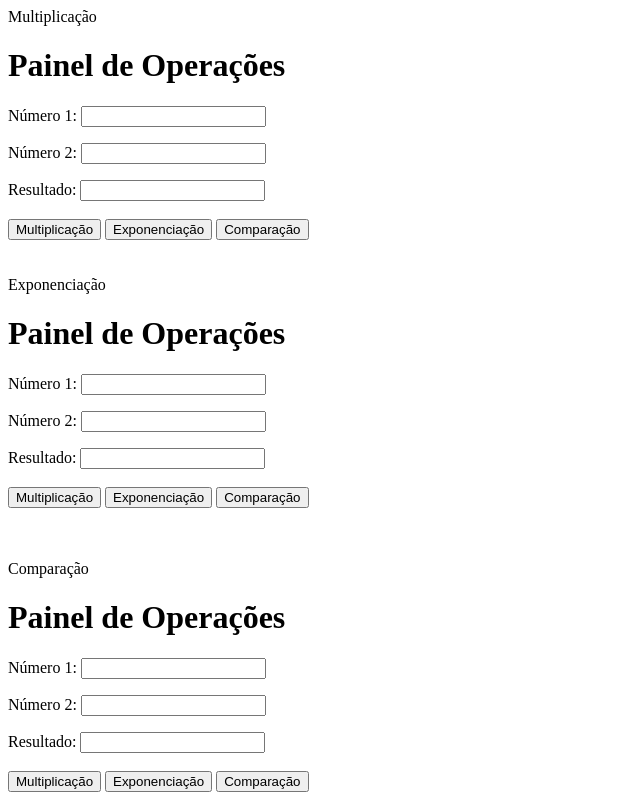
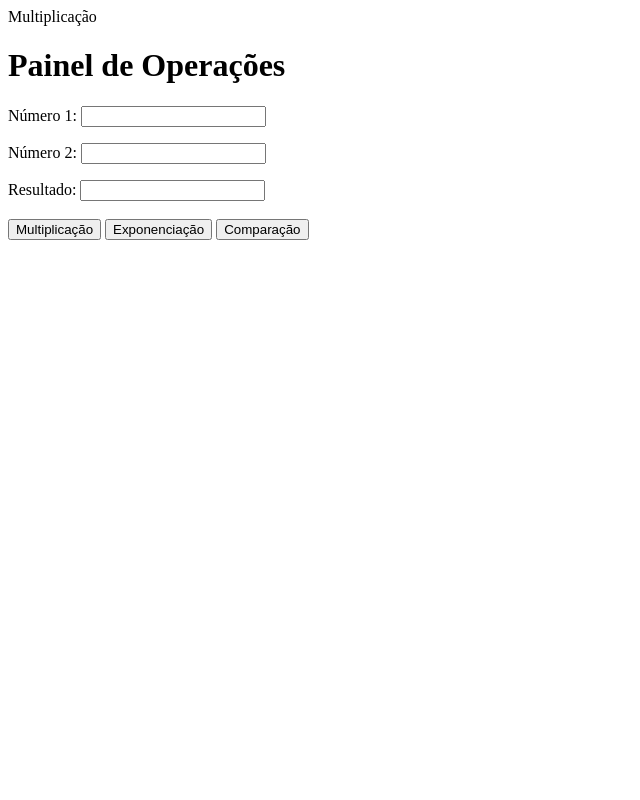
Before and after one commit to waltherpires/sitehtmlambientes, a plain HTML site: page index.html in a window 1280 px wide. Shown: the whole page, without its empty margins (0-640 px from the left). Drawn offline with Linux system fonts and the light colour scheme.

Commit message:
correcao

```diff
--- a/index.html
+++ b/index.html
@@ -1,63 +1,27 @@
-<!DOCTYPE html>
+<!doctype html>
 <html lang="pt">
   <head>
     <meta charset="UTF-8" />
     <meta name="viewport" content="width=device-with, initial-scale=1.0" />
-        <title>Projeto03</title>
+    <title>ProjetoAmbiente</title>
     <body>
       <div>
         <p1>Multiplicação</p1>
         <h1>Painel de Operações</h1>
-                <label for="multiplicacao-numero1">Número 1:</label>
-                <input type="number" id="multiplicacao-numero1"><p> <p></p>
+        <label for="numero1">Número 1:</label>
+        <input type="number" id="numero1" />
+        <p></p>
+        <p></p>
 
-                <label for="multiplicacao-numero2">Número 2:</label>
-                <input type="number" id="multiplicacao-numero2"><p> <p></p>
+        <label for="numero2">Número 2:</label>
+        <input type="number" id="numero2" />
+        <p></p>
+        <p></p>
 
-                <label for="multiplicacao-resultado">Resultado:</label>
-                <input type="text" id="multiplicacao-resultado" readonly>
+        <label for="resultado">Resultado:</label>
+        <input type="text" id="resultado" readonly />
 
-                <br><br>
-
-                <button onclick="multiplicacao()">Multiplicação</button>
-                <button onclick="exponenciacao()">Exponenciação</button>
-                <button onclick="comparacao()">Comparação</button>
-            </div>
-
-            <div>
-                <br><br>
-                <p1>Exponenciação</p1>
-                <h1>Painel de Operações</h1>
-                <label for="exponenciacao-numero1">Número 1:</label>
-                <input type="number" id="exponenciacao-numero1"><p> <p></p>
-
-                <label for="exponenciacao-numero2">Número 2:</label>
-                <input type="number" id="exponenciacao-numero2"><p> <p></p>
-
-                <label for="exponenciacao-resultado">Resultado:</label>
-                <input type="text" id="exponenciacao-resultado" readonly>
-
-                <br><br>
-
-                <button onclick="multiplicacao()">Multiplicação</button>
-                <button onclick="exponenciacao()">Exponenciação</button>
-                <button onclick="comparacao()">Comparação</button>
-            </div>
-
-            <div>
-                <br><br>
-                <p>Comparação</p>
-                <h1>Painel de Operações</h1>
-                <label for="comparacao-numero1">Número 1:</label>
-                <input type="number" id="comparacao-numero1"><p> <p></p>
-
-                <label for="comparacao-numero2">Número 2:</label>
-                <input type="number" id="comparacao-numero2"><p> <p></p>
-
-                <label for="comparacao-resultado">Resultado:</label>
-                <input type="text" id="comparacao-resultado" readonly>
-
-                <br><br>
+        <br /><br />
 
         <button onclick="multiplicacao()">Multiplicação</button>
         <button onclick="exponenciacao()">Exponenciação</button>
@@ -66,28 +30,29 @@
 
       <script>
         function multiplicacao() {
-                    var num1 = parseFloat(document.getElementById("multiplicacao-numero1").value);
-                    var num2 = parseFloat(document.getElementById("multiplicacao-numero2").value);
+          var num1 = parseFloat(document.getElementById("numero1").value);
+          var num2 = parseFloat(document.getElementById("numero2").value);
           var resultado = num1 * num2;
-                    document.getElementById("multiplicacao-resultado").value = resultado;
+          document.getElementById("resultado").value = resultado;
         }
 
         function exponenciacao() {
-                    var num1 = parseFloat(document.getElementById("exponenciacao-numero1").value);
-                    var num2 = parseFloat(document.getElementById("exponenciacao-numero2").value);
+          var num1 = parseFloat(document.getElementById("numero1").value);
+          var num2 = parseFloat(document.getElementById("numero2").value);
           var resultado = Math.pow(num1, num2);
-                    document.getElementById("exponenciacao-resultado").value = resultado;
+          document.getElementById("resultado").value = resultado;
         }
 
         function comparacao() {
-                    var num1 = parseFloat(document.getElementById("comparacao-numero1").value);
-                    var num2 = parseFloat(document.getElementById("comparacao-numero2").value);
-                    var resultado = num1 > num2 ? num1 + " é maior que " + num2 : num2 + " é maior que " + num1;
-                    document.getElementById("comparacao-resultado").value = resultado;
+          var num1 = parseFloat(document.getElementById("numero1").value);
+          var num2 = parseFloat(document.getElementById("numero2").value);
+          var resultado =
+            num1 > num2
+              ? num1 + " é maior que " + num2
+              : num2 + " é maior que " + num1;
+          document.getElementById("resultado").value = resultado;
         }
       </script>
-
-
     </body>
   </head>
 </html>
```
Lines whose indentation alone changed are shown as unchanged.
